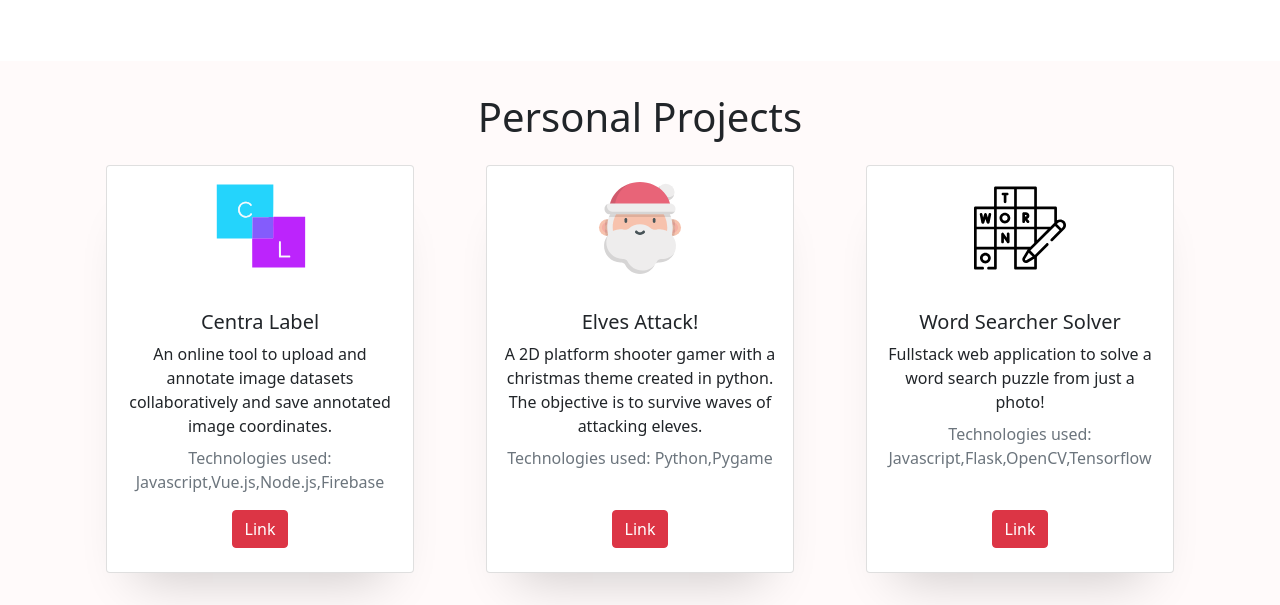
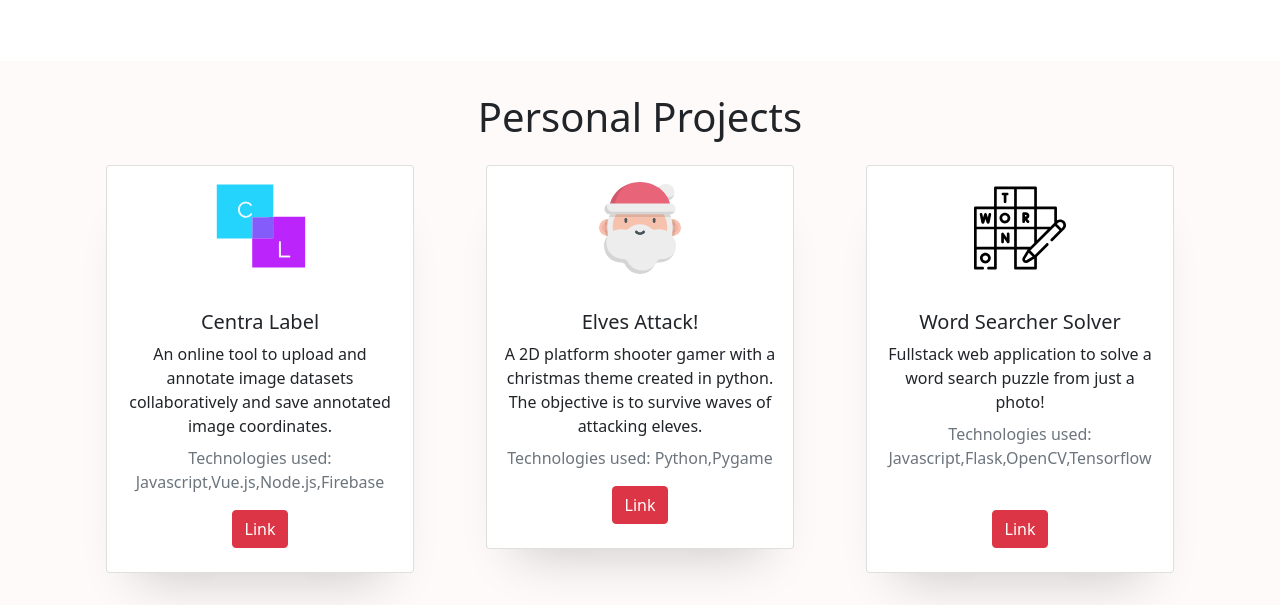
Before and after one commit to AmruthHB/amruth, a plain HTML site: page index.html in a window 1280 px wide. Shown: the part 1080-1685 px from the top of the page. Drawn offline with Linux system fonts and the light colour scheme.

Commit message:
a small change

```diff
--- a/index.html
+++ b/index.html
@@ -80,7 +80,7 @@
                      <div class="card-body text-center">
                         <h5 class="card-title my-1">Elves Attack!</h5>
                         <p class="card-text my-2">A 2D platform shooter gamer with a christmas theme created in python. The objective is to survive waves of attacking eleves.</p>
-                        <p class="card-text my-2 text-muted">Technologies used: Python,Pygame</p><br>
+                        <p class="card-text my-2 text-muted">Technologies used: Python,Pygame</p>
                         <a href="https://github.com/AmruthHB/PYGAME-ELVESATTACK" class="btn btn-danger my-2">Link</a>
                      </div>
                   </div>
```
